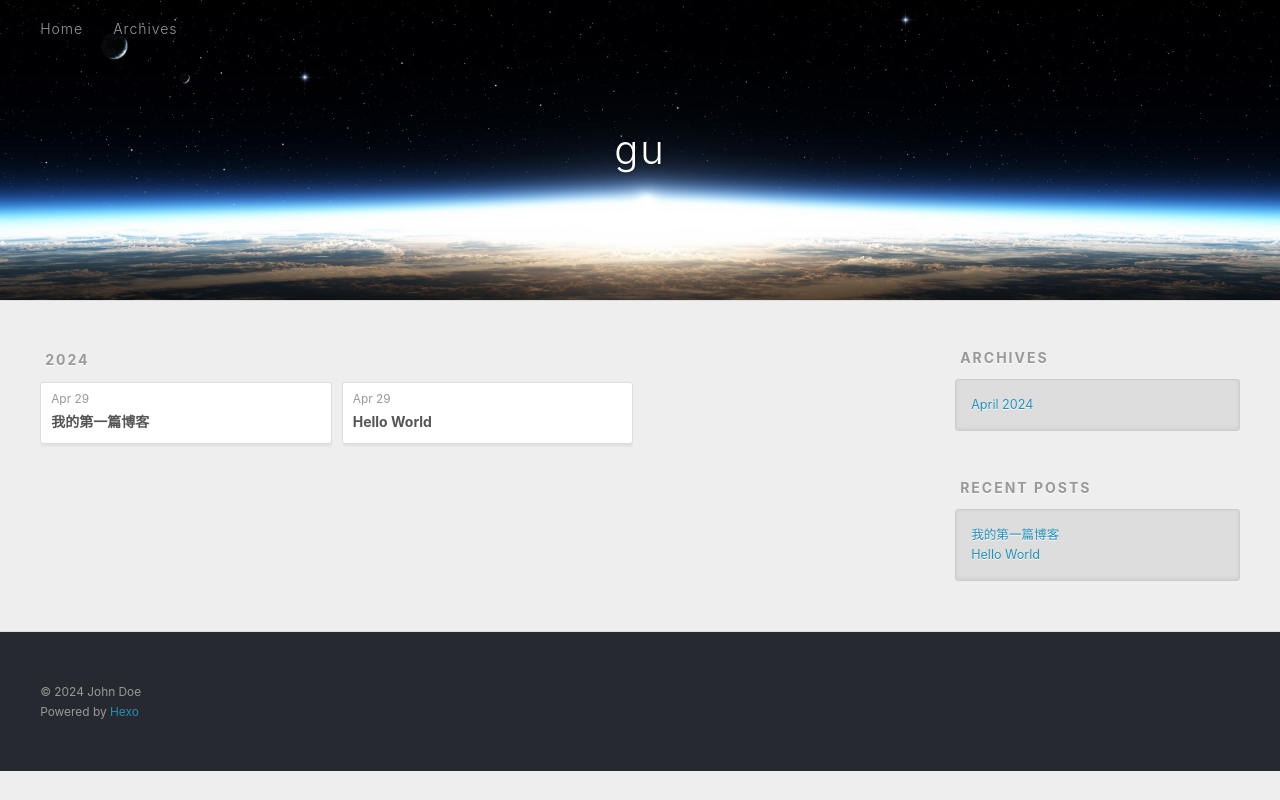
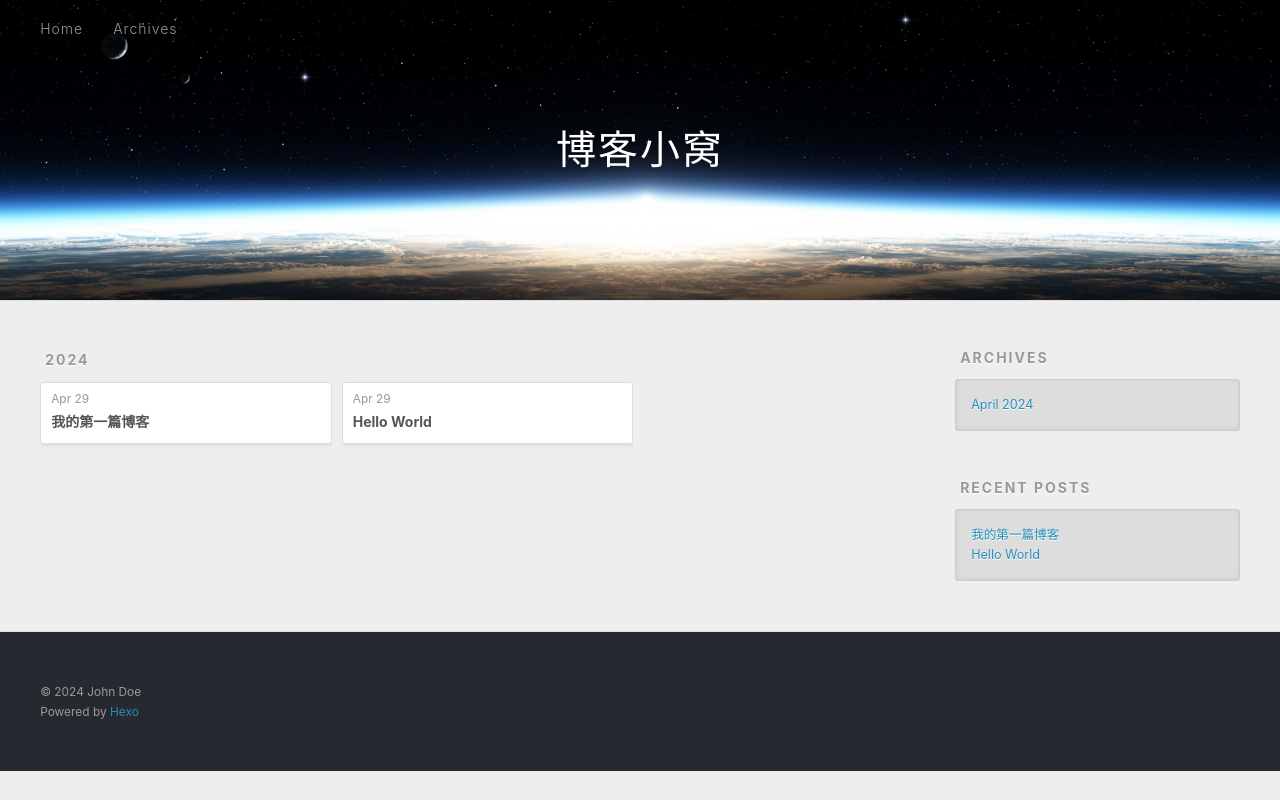
Before and after one commit to gumingman/gumingman.github.io, a plain HTML site: page archives/2024/04/index.html in a window 1280 px wide. Drawn offline with Linux system fonts and the light colour scheme.

Commit message:
Site updated: 2024-04-29 21:31:13

```diff
--- a/archives/2024/04/index.html
+++ b/archives/2024/04/index.html
@@ -4,17 +4,17 @@
   <meta charset="utf-8">
 
 
-  <title>Archives: 2024/4 | gu</title>
+  <title>Archives: 2024/4 | 博客小窝</title>
   <meta name="viewport" content="width=device-width, initial-scale=1, shrink-to-fit=no">
   <meta property="og:type" content="website">
-<meta property="og:title" content="gu">
+<meta property="og:title" content="博客小窝">
 <meta property="og:url" content="http://example.com/archives/2024/04/index.html">
-<meta property="og:site_name" content="gu">
+<meta property="og:site_name" content="博客小窝">
 <meta property="og:locale" content="en_US">
 <meta property="article:author" content="John Doe">
 <meta name="twitter:card" content="summary">
 
-    <link rel="alternate" href="/atom.xml" title="gu" type="application/atom+xml">
+    <link rel="alternate" href="/atom.xml" title="博客小窝" type="application/atom+xml">
 
 
     <link rel="shortcut icon" href="/favicon.png">
@@ -39,7 +39,7 @@
   <div id="header-outer" class="outer">
     <div id="header-title" class="inner">
       <h1 id="logo-wrap">
-        <a href="/" id="logo">gu</a>
+        <a href="/" id="logo">博客小窝</a>
       </h1>
 
     </div>
```
Also changed, not shown: 2024/04/29/hello-world/index.html (+4 -4 lines), 2024/04/29/我的第一篇博客/index.html (+4 -4 lines), archives/2024/index.html (+5 -5 lines), archives/index.html (+5 -5 lines), index.html (+5 -5 lines).
